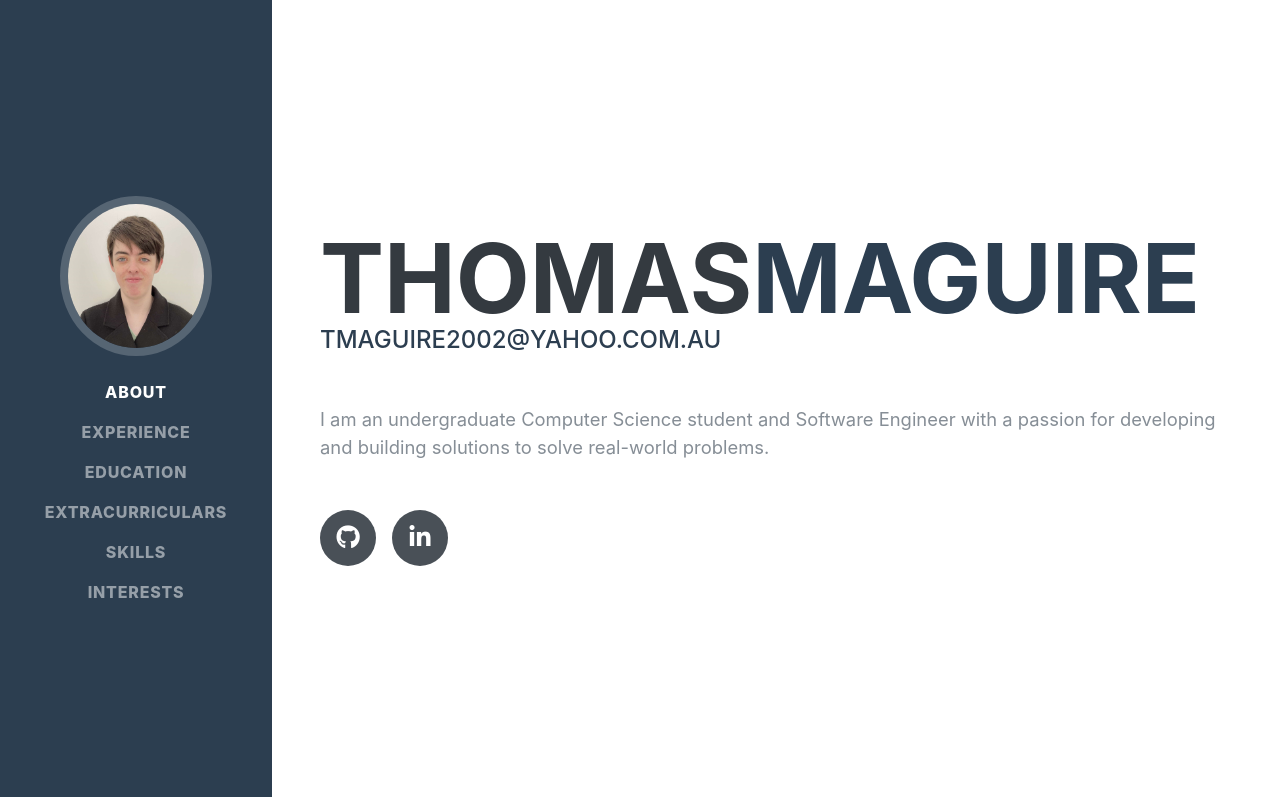
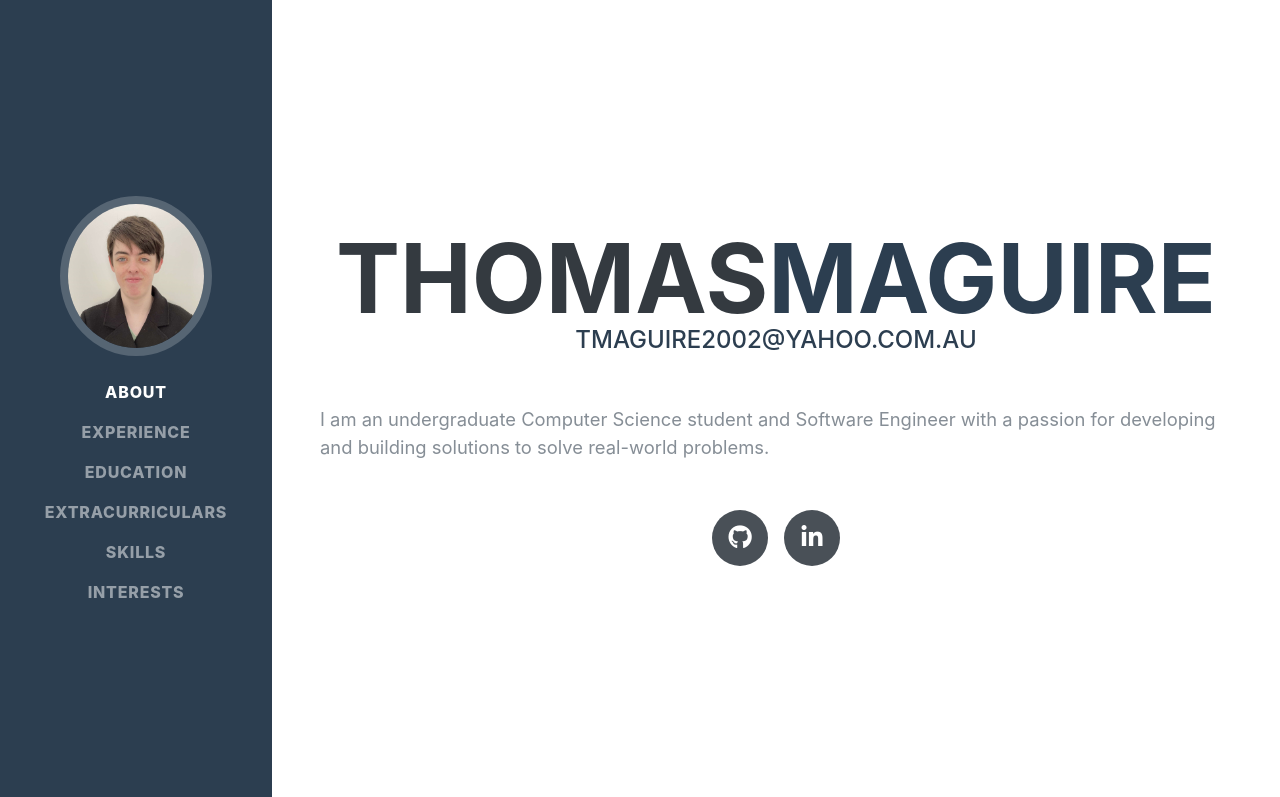
Before and after one commit to Tomrm18/portfolio-v2, a Gatsby site: page / in a window 1280 px wide. Shown: the top 797 px of the page. Built offline with nearby package versions, Linux system fonts and the light colour scheme; Gatsby itself is replaced by a stand-in of ours; a web font is replaced by a local one.

Commit message:
Added linkedin and github links

```diff
--- a/config.js
+++ b/config.js
@@ -17,12 +17,12 @@ module.exports = {
     {
       icon: 'fa-github',
       name: 'Github',
-      url: 'https://github.com/anubhavsrivastava',
+      url: 'https://github.com/Tomrm18',
     },
     {
       icon: 'fa-linkedin-in',
       name: 'Linkedin',
-      url: 'https://linkedin.com/in/theanubhav/',
+      url: 'https://www.linkedin.com/in/thomas-maguire018/',
     },
   ],
   email: 'tmaguire2002@yahoo.com.au',
--- a/src/components/About.tsx
+++ b/src/components/About.tsx
@@ -12,21 +12,23 @@ export const About = ({ config }: AboutProps) => {
     id="about"
   >
     <div className="w-100">
-      <h1 className="mb-0">
-        {config.firstName}
-        <span className="text-primary">{config.lastName}</span>
-      </h1>
-      <div className="subheading mb-5">
+      <div className="text-center">
+        <h1 className="mb-0">
+          {config.firstName}
+          <span className="text-primary">{config.lastName}</span>
+        </h1>
+      </div>
+      <div className="subheading mb-5 text-center">
         <a href={`mailto:${config.email}`}>{config.email}</a>
       </div>
       <p className="lead mb-5">
       {config.about}
       </p>
-      <div className="social-icons">
+      <div className="social-icons text-center">
         {config.socialLinks.map((social) => {
           const { icon, url } = social;
           return (
-            <a key={url} href={url}>
+            <a key={url} href={url} target="_blank">
               <i className={`fab ${icon}`}></i>
             </a>
           );
```
